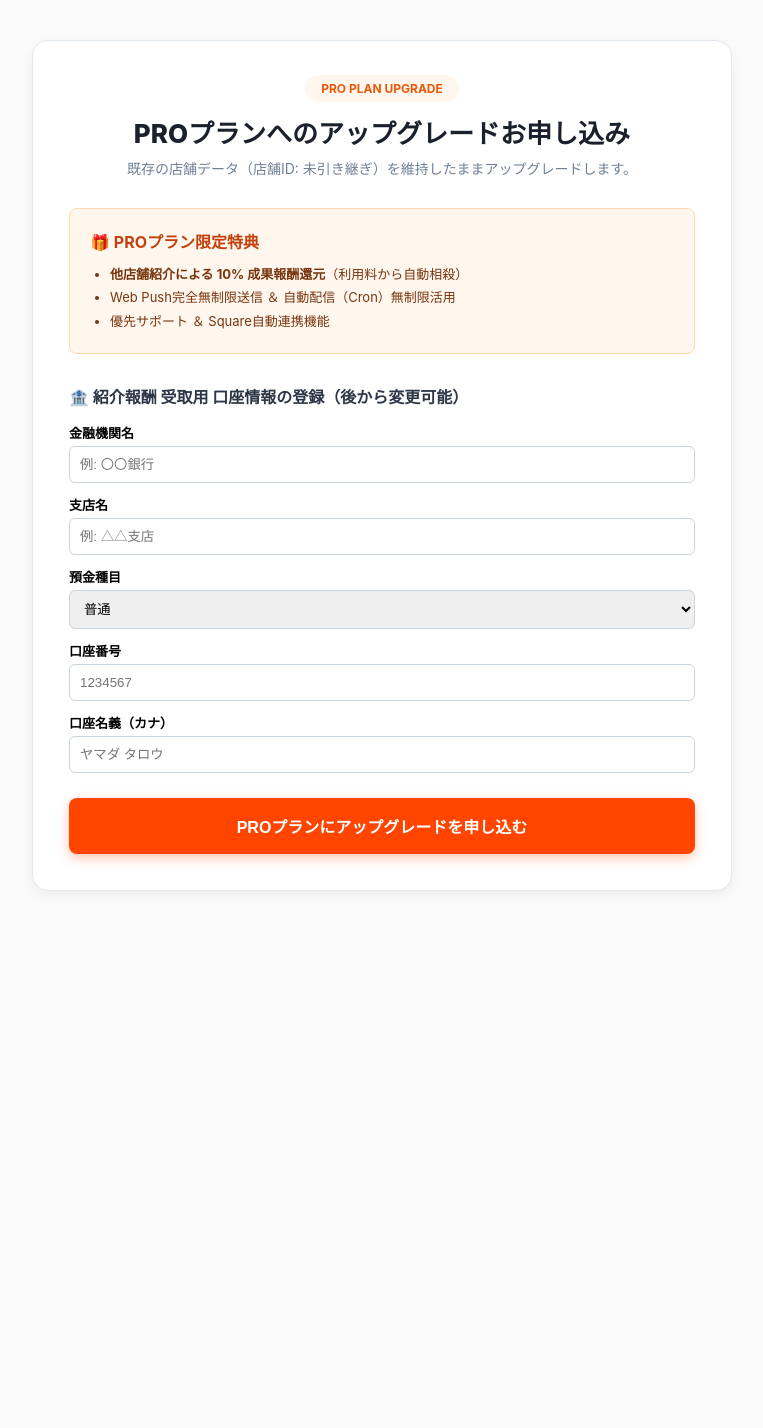
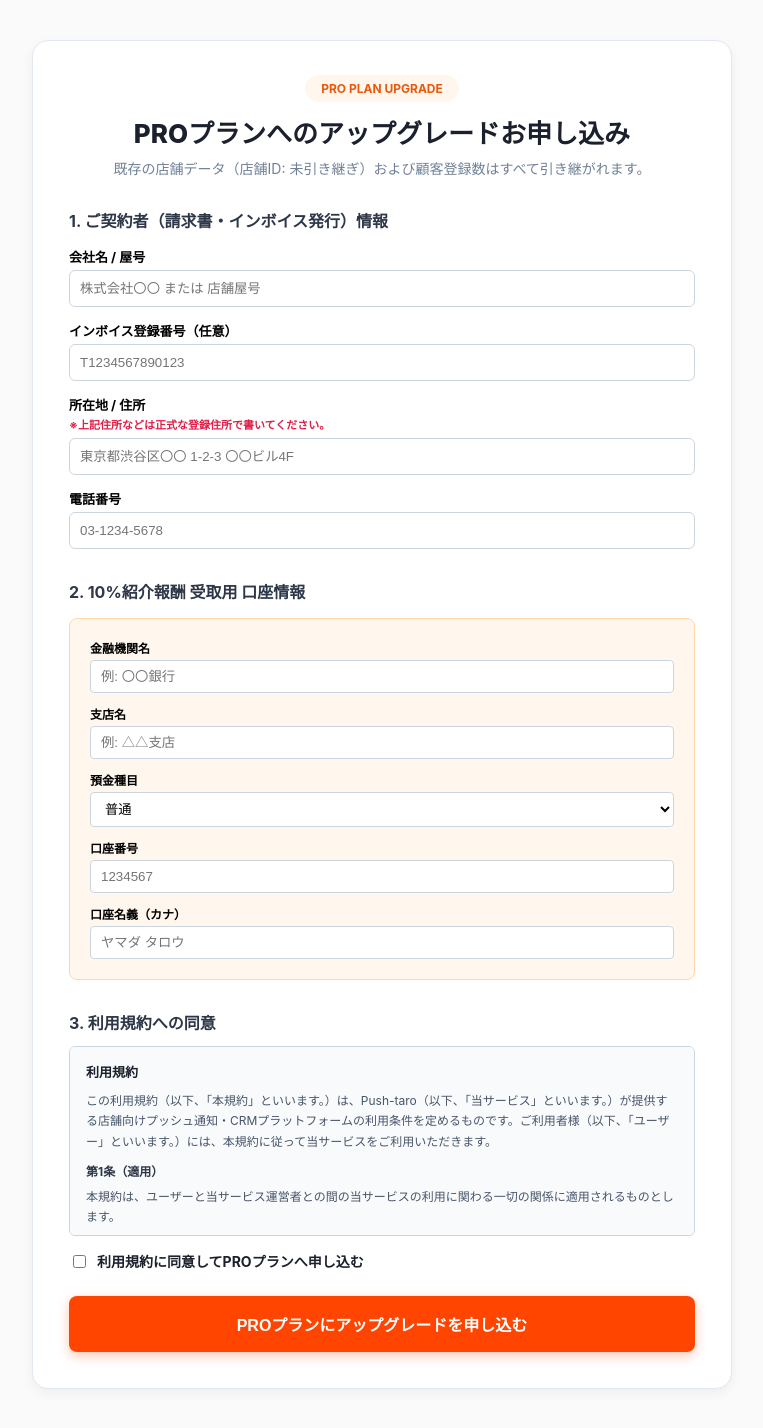
Before and after one commit to thellcishii-lang/push-taro, a Next.js app: page /upgrade/pro in a window 1280 px wide. Shown: the whole page, without its empty margins (258-1021 px from the left). Before the commit the page ends 931 px from the top, so only its background shows below. Built offline with nearby package versions, Linux system fonts and the light colour scheme; no server answers.

Commit message:
Update page.tsx

```diff
--- a/app/upgrade/pro/page.tsx
+++ b/app/upgrade/pro/page.tsx
@@ -12,11 +12,22 @@ function ProUpgradeContent() {
   const shopId = searchParams.get('shopId');
 
   const [user, setUser] = useState<any>(null);
+
+  // 会社・契約情報
+  const [companyName, setCompanyName] = useState('');
+  const [invoiceNumber, setInvoiceNumber] = useState('');
+  const [address, setAddress] = useState('');
+  const [phone, setPhone] = useState('');
+
+  // 振込口座情報
   const [bankName, setBankName] = useState('');
   const [branchName, setBranchName] = useState('');
   const [accountType, setAccountType] = useState('savings');
   const [accountNumber, setAccountNumber] = useState('');
   const [accountHolder, setAccountHolder] = useState('');
+
+  // 利用規約
+  const [termsAgreed, setTermsAgreed] = useState(false);
 
   const [loading, setLoading] = useState(false);
   const [submitted, setSubmitted] = useState(false);
@@ -37,6 +48,11 @@ function ProUpgradeContent() {
       return;
     }
 
+    if (!termsAgreed) {
+      alert('利用規約への同意が必要です。');
+      return;
+    }
+
     setLoading(true);
     try {
       const idToken = user ? await user.getIdToken() : '';
@@ -48,6 +64,10 @@ function ProUpgradeContent() {
         },
         body: JSON.stringify({
           shopId,
+          companyName,
+          invoiceNumber,
+          address,
+          phone,
           bankAccount: {
             bankName,
             branchName,
@@ -111,56 +131,106 @@ function ProUpgradeContent() {
             PROプランへのアップグレードお申し込み
           </h1>
           <p style={{ fontSize: '14px', color: '#718096', margin: 0 }}>
-            既存の店舗データ（店舗ID: <code>{shopId || '未引き継ぎ'}</code>）を維持したままアップグレードします。
+            既存の店舗データ（店舗ID: <code>{shopId || '未引き継ぎ'}</code>）および顧客登録数はすべて引き継がれます。
           </p>
         </div>
 
-        {/* PROプランメリットカード */}
-        <div style={{ background: '#fff7ed', border: '1px solid #fed7aa', padding: '20px', borderRadius: '8px', marginBottom: '30px' }}>
-          <h3 style={{ margin: '0 0 10px 0', fontSize: '16px', color: '#c2410c' }}>🎁 PROプラン限定特典</h3>
-          <ul style={{ fontSize: '13px', color: '#78350f', margin: 0, paddingLeft: '20px', lineHeight: '1.8' }}>
-            <li><strong>他店舗紹介による 10% 成果報酬還元</strong>（利用料から自動相殺）</li>
-            <li>Web Push完全無制限送信 ＆ 自動配信（Cron）無制限活用</li>
-            <li>優先サポート ＆ Square自動連携機能</li>
-          </ul>
+        <form onSubmit={handleSubmit}>
+
+          {/* 1. 会社・契約情報 */}
+          <h3 style={{ fontSize: '16px', fontWeight: 'bold', marginBottom: '15px', color: '#2d3748' }}>
+            1. ご契約者（請求書・インボイス発行）情報
+          </h3>
+
+          <div style={{ display: 'flex', flexDirection: 'column', gap: '14px', marginBottom: '30px' }}>
+            <div>
+              <label style={{ display: 'block', marginBottom: '4px', fontWeight: 'bold', fontSize: '13px' }}>会社名 / 屋号</label>
+              <input
+                type="text"
+                required
+                placeholder="株式会社〇〇 または 店舗屋号"
+                value={companyName}
+                onChange={(e) => setCompanyName(e.target.value)}
+                style={{ width: '100%', padding: '10px', borderRadius: '6px', border: '1px solid #cbd5e0', boxSizing: 'border-box' }}
+              />
             </div>
 
-        <form onSubmit={handleSubmit}>
+            <div>
+              <label style={{ display: 'block', marginBottom: '4px', fontWeight: 'bold', fontSize: '13px' }}>インボイス登録番号（任意）</label>
+              <input
+                type="text"
+                placeholder="T1234567890123"
+                value={invoiceNumber}
+                onChange={(e) => setInvoiceNumber(e.target.value)}
+                style={{ width: '100%', padding: '10px', borderRadius: '6px', border: '1px solid #cbd5e0', boxSizing: 'border-box' }}
+              />
+            </div>
+
+            <div>
+              <label style={{ display: 'block', marginBottom: '2px', fontWeight: 'bold', fontSize: '13px' }}>所在地 / 住所</label>
+              <p style={{ margin: '0 0 6px 0', fontSize: '11px', color: '#e11d48', fontWeight: 'bold' }}>
+                ※上記住所などは正式な登録住所で書いてください。
+              </p>
+              <input
+                type="text"
+                required
+                placeholder="東京都渋谷区〇〇 1-2-3 〇〇ビル4F"
+                value={address}
+                onChange={(e) => setAddress(e.target.value)}
+                style={{ width: '100%', padding: '10px', borderRadius: '6px', border: '1px solid #cbd5e0', boxSizing: 'border-box' }}
+              />
+            </div>
+
+            <div>
+              <label style={{ display: 'block', marginBottom: '4px', fontWeight: 'bold', fontSize: '13px' }}>電話番号</label>
+              <input
+                type="tel"
+                required
+                placeholder="03-1234-5678"
+                value={phone}
+                onChange={(e) => setPhone(e.target.value)}
+                style={{ width: '100%', padding: '10px', borderRadius: '6px', border: '1px solid #cbd5e0', boxSizing: 'border-box' }}
+              />
+            </div>
+          </div>
+
+          {/* 2. 口座情報 */}
           <h3 style={{ fontSize: '16px', fontWeight: 'bold', marginBottom: '15px', color: '#2d3748' }}>
-            🏦 紹介報酬 受取用 口座情報の登録（後から変更可能）
+            2. 10%紹介報酬 受取用 口座情報
           </h3>
 
-          <div style={{ display: 'flex', flexDirection: 'column', gap: '12px', marginBottom: '25px' }}>
+          <div style={{ background: '#fff7ed', border: '1px solid #fed7aa', padding: '20px', borderRadius: '8px', marginBottom: '30px' }}>
+            <div style={{ display: 'flex', flexDirection: 'column', gap: '12px' }}>
               <div>
-              <label style={{ display: 'block', marginBottom: '4px', fontWeight: 'bold', fontSize: '13px' }}>金融機関名</label>
+                <label style={{ display: 'block', marginBottom: '4px', fontWeight: 'bold', fontSize: '12px' }}>金融機関名</label>
                 <input
                   type="text"
                   required
                   placeholder="例: 〇〇銀行"
                   value={bankName}
                   onChange={(e) => setBankName(e.target.value)}
-                style={{ width: '100%', padding: '10px', borderRadius: '6px', border: '1px solid #cbd5e0', boxSizing: 'border-box' }}
+                  style={{ width: '100%', padding: '8px 10px', borderRadius: '4px', border: '1px solid #cbd5e0', boxSizing: 'border-box', background: '#fff' }}
                 />
               </div>
 
               <div>
-              <label style={{ display: 'block', marginBottom: '4px', fontWeight: 'bold', fontSize: '13px' }}>支店名</label>
+                <label style={{ display: 'block', marginBottom: '4px', fontWeight: 'bold', fontSize: '12px' }}>支店名</label>
                 <input
                   type="text"
                   required
                   placeholder="例: △△支店"
                   value={branchName}
                   onChange={(e) => setBranchName(e.target.value)}
-                style={{ width: '100%', padding: '10px', borderRadius: '6px', border: '1px solid #cbd5e0', boxSizing: 'border-box' }}
+                  style={{ width: '100%', padding: '8px 10px', borderRadius: '4px', border: '1px solid #cbd5e0', boxSizing: 'border-box', background: '#fff' }}
                 />
               </div>
 
               <div>
-              <label style={{ display: 'block', marginBottom: '4px', fontWeight: 'bold', fontSize: '13px' }}>預金種目</label>
+                <label style={{ display: 'block', marginBottom: '4px', fontWeight: 'bold', fontSize: '12px' }}>預金種目</label>
                 <select
                   value={accountType}
                   onChange={(e) => setAccountType(e.target.value)}
-                style={{ width: '100%', padding: '10px', borderRadius: '6px', border: '1px solid #cbd5e0', boxSizing: 'border-box' }}
+                  style={{ width: '100%', padding: '8px 10px', borderRadius: '4px', border: '1px solid #cbd5e0', boxSizing: 'border-box', background: '#fff' }}
                 >
                   <option value="savings">普通</option>
                   <option value="checking">当座</option>
@@ -168,29 +238,79 @@ function ProUpgradeContent() {
               </div>
 
               <div>
-              <label style={{ display: 'block', marginBottom: '4px', fontWeight: 'bold', fontSize: '13px' }}>口座番号</label>
+                <label style={{ display: 'block', marginBottom: '4px', fontWeight: 'bold', fontSize: '12px' }}>口座番号</label>
                 <input
                   type="text"
                   required
                   placeholder="1234567"
                   value={accountNumber}
                   onChange={(e) => setAccountNumber(e.target.value)}
-                style={{ width: '100%', padding: '10px', borderRadius: '6px', border: '1px solid #cbd5e0', boxSizing: 'border-box' }}
+                  style={{ width: '100%', padding: '8px 10px', borderRadius: '4px', border: '1px solid #cbd5e0', boxSizing: 'border-box', background: '#fff' }}
                 />
               </div>
 
               <div>
-              <label style={{ display: 'block', marginBottom: '4px', fontWeight: 'bold', fontSize: '13px' }}>口座名義（カナ）</label>
+                <label style={{ display: 'block', marginBottom: '4px', fontWeight: 'bold', fontSize: '12px' }}>口座名義（カナ）</label>
                 <input
                   type="text"
                   required
                   placeholder="ヤマダ タロウ"
                   value={accountHolder}
                   onChange={(e) => setAccountHolder(e.target.value)}
-                style={{ width: '100%', padding: '10px', borderRadius: '6px', border: '1px solid #cbd5e0', boxSizing: 'border-box' }}
+                  style={{ width: '100%', padding: '8px 10px', borderRadius: '4px', border: '1px solid #cbd5e0', boxSizing: 'border-box', background: '#fff' }}
                 />
               </div>
             </div>
+          </div>
+
+          {/* 3. 利用規約 (正式文言) */}
+          <h3 style={{ fontSize: '16px', fontWeight: 'bold', marginBottom: '12px', color: '#2d3748' }}>
+            3. 利用規約への同意
+          </h3>
+
+          <div style={{
+            height: '160px',
+            overflowY: 'scroll',
+            background: '#f8fafc',
+            border: '1px solid #cbd5e0',
+            padding: '14px 16px',
+            borderRadius: '6px',
+            fontSize: '12px',
+            color: '#475569',
+            lineHeight: '1.7',
+            marginBottom: '15px'
+          }}>
+            <p style={{ fontWeight: 'bold', margin: '0 0 8px 0', fontSize: '13px', color: '#1a202c' }}>利用規約</p>
+            <p style={{ margin: '0 0 10px 0' }}>
+              この利用規約（以下、「本規約」といいます。）は、Push-taro（以下、「当サービス」といいます。）が提供する店舗向けプッシュ通知・CRMプラットフォームの利用条件を定めるものです。ご利用者様（以下、「ユーザー」といいます。）には、本規約に従って当サービスをご利用いただきます。
+            </p>
+            <p style={{ margin: '0 0 4px 0', fontWeight: 'bold', color: '#2d3748' }}>第1条（適用）</p>
+            <p style={{ margin: '0 0 10px 0' }}>
+              本規約は、ユーザーと当サービス運営者との間の当サービスの利用に関わる一切の関係に適用されるものとします。
+            </p>
+            <p style={{ margin: '0 0 4px 0', fontWeight: 'bold', color: '#2d3748' }}>第2条（利用料金と支払い方法）</p>
+            <p style={{ margin: '0 0 10px 0' }}>
+              ユーザーは、当サービスの有料プラン（ライト、スタンダード、プロ）の対価として、別途定め、本サイトに表示する利用料金を、所定の決済方法（Square等）により支払うものとします。
+            </p>
+            <p style={{ margin: '0 0 4px 0', fontWeight: 'bold', color: '#2d3748' }}>第3条（禁止事項）</p>
+            <p style={{ margin: '0 0 10px 0' }}>
+              ユーザーは、当サービスの利用にあたり、法令や公序良俗に違反する行為、または運営を妨害するおそれのある行為を行ってはならないものとします。
+            </p>
+            <p style={{ margin: '0 0 4px 0', fontWeight: 'bold', color: '#2d3748' }}>第4条（規約の変更）</p>
+            <p style={{ margin: '0 0 6px 0' }}>
+              運営者は、必要と判断した場合には、ユーザーに通知することなくいつでも本規約を変更することができるものとします。
+            </p>
+          </div>
+
+          <label style={{ display: 'flex', alignItems: 'center', gap: '8px', cursor: 'pointer', marginBottom: '25px', fontSize: '14px', fontWeight: 'bold', color: '#1a202c' }}>
+            <input
+              type="checkbox"
+              required
+              checked={termsAgreed}
+              onChange={(e) => setTermsAgreed(e.target.checked)}
+            />
+            利用規約に同意してPROプランへ申し込む
+          </label>
 
           <button
             type="submit"
```
Lines whose indentation alone changed are shown as unchanged.
